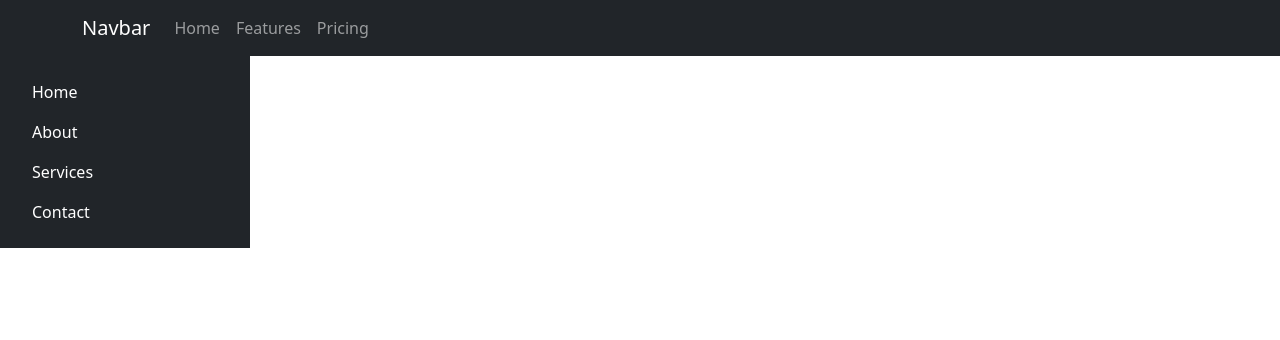
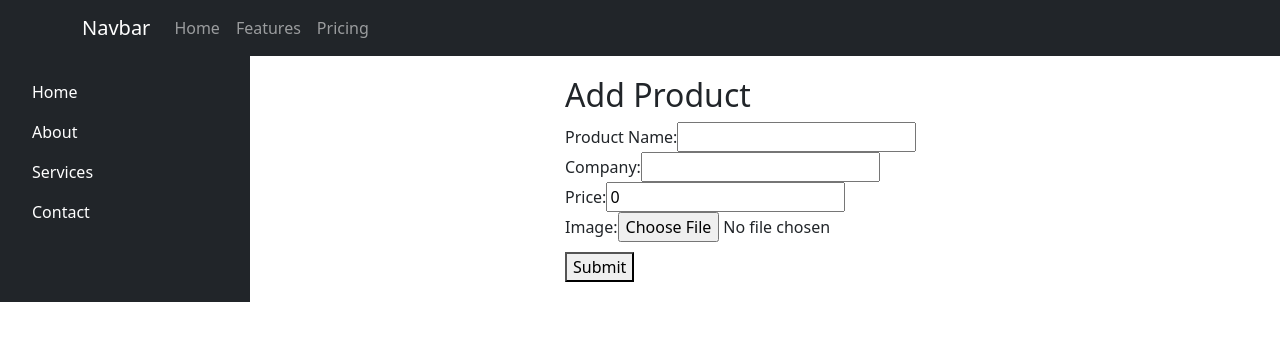
Before and after one commit to sreelakshmi-01/React_Demo, a React (Vite) app: page /add in a window 1280 px wide. Shown: the top 340 px of the page. Built offline with nearby package versions, Linux system fonts and the light colour scheme.

Commit message:
add products

```diff
--- a/src/App.jsx
+++ b/src/App.jsx
@@ -3,6 +3,7 @@ import Electronics from "./components/electronicsdata"
 import Sidebar from "./components/sidebar"
 import { Routes,Route } from "react-router-dom"
 import ViewMore from "./components/viewmore"
+import Add from "./components/Add"
 
 function App() {
   return (
@@ -14,6 +15,7 @@ function App() {
     <Routes>
       <Route path="/" element={<Electronics/>}></Route>
       <Route path="more/:electronic_id" element={<ViewMore/>}></Route>
+      <Route path="/add" element={<Add/>}></Route>
     </Routes>
     </div>
     </div>
--- /dev/null
+++ b/src/components/Add.jsx
@@ -0,0 +1,97 @@
+import axios from "axios";
+import { useState } from "react"
+import { useNavigate } from "react-router-dom";
+
+function Add(){
+    const [data,setData]=useState({
+        "name":"",
+        "company":"",
+        "price":0,
+        "image":null
+    })
+    const navigate= useNavigate()
+    const InputData=(e)=>{
+        let name = e.target.name;
+        let value = e.target.value;
+        let files = e.target.files;
+        console.log(name)
+        console.log(value)
+        console.log(files)
+        let newData;
+        if(files){
+            newData={...data,[name]:files[0]}
+            setData(newData)
+        }else{
+            newData={...data,[name]:value}
+            setData(newData)
+        }
+    }
+    const handleData = async()=>{
+        try{
+            const response = await axios.post("http://127.0.0.1:8000/add",data,{
+                headers:{
+                    'Content-Type':'multipart/form-data'
+                }
+            })
+            navigate('/')
+        }catch(error){
+            console.log("There was an error",error)
+        }
+    }
+    const submitData=()=>{
+        handleData()
+    }
+    return(
+        <>
+        <div style={{ maxWidth: "400px", margin: "auto" }}>
+            <h2>Add Product</h2>
+            <form >
+                <div>
+                    <label>Product Name:</label>
+                    <input
+                        type="text"
+                        name="name"
+                        value={data.name}
+                        onChange={InputData}
+                        required
+                    />
+                </div>
+                <div>
+                    <label>Company:</label>
+                    <input
+                        type="text"
+                        name="company"
+                        value={data.company}
+                        onChange={InputData}
+                        required
+                    />
+                </div>
+                <div>
+                    <label>Price:</label>
+                    <input
+                        type="number"
+                        name="price"
+                        value={data.price}
+                        onChange={InputData}
+                        required
+                    />
+                </div>
+                <div>
+                    <label>Image:</label>
+                    <input
+                        type="file"
+                        name="image"
+                        accept="image/*"
+                        onChange={InputData}
+                        required
+                    />
+                </div>
+                <button type="button" onClick={submitData} style={{ marginTop: "10px" }}>
+                    Submit
+                </button>
+            </form>
+        </div>
+        </>
+    )
+}
+export default Add;
```
